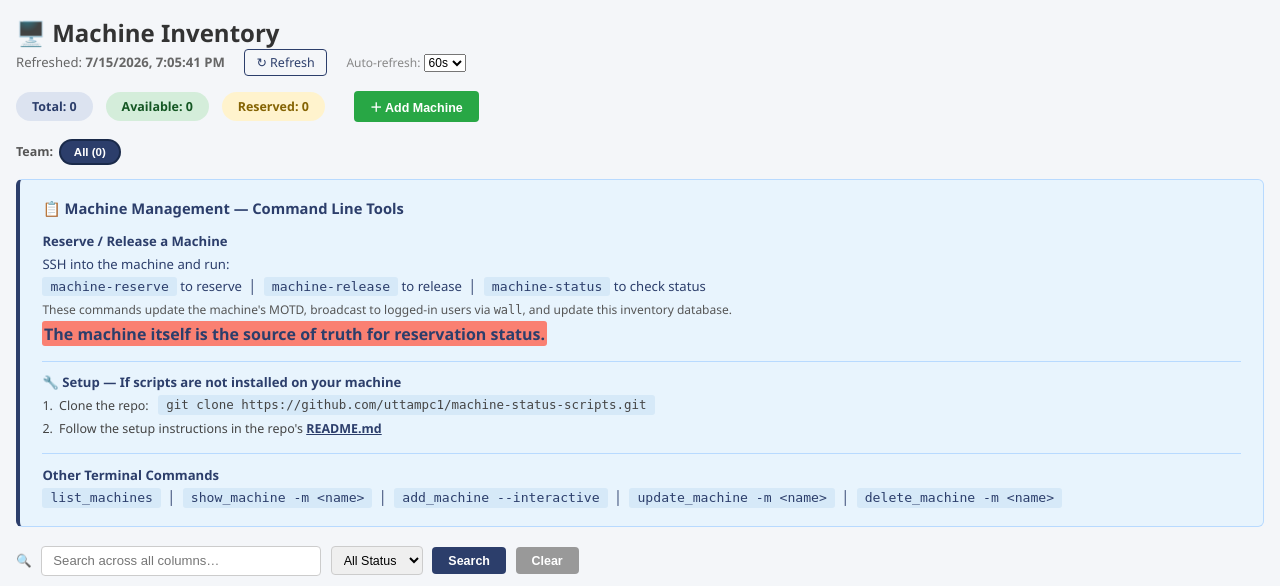
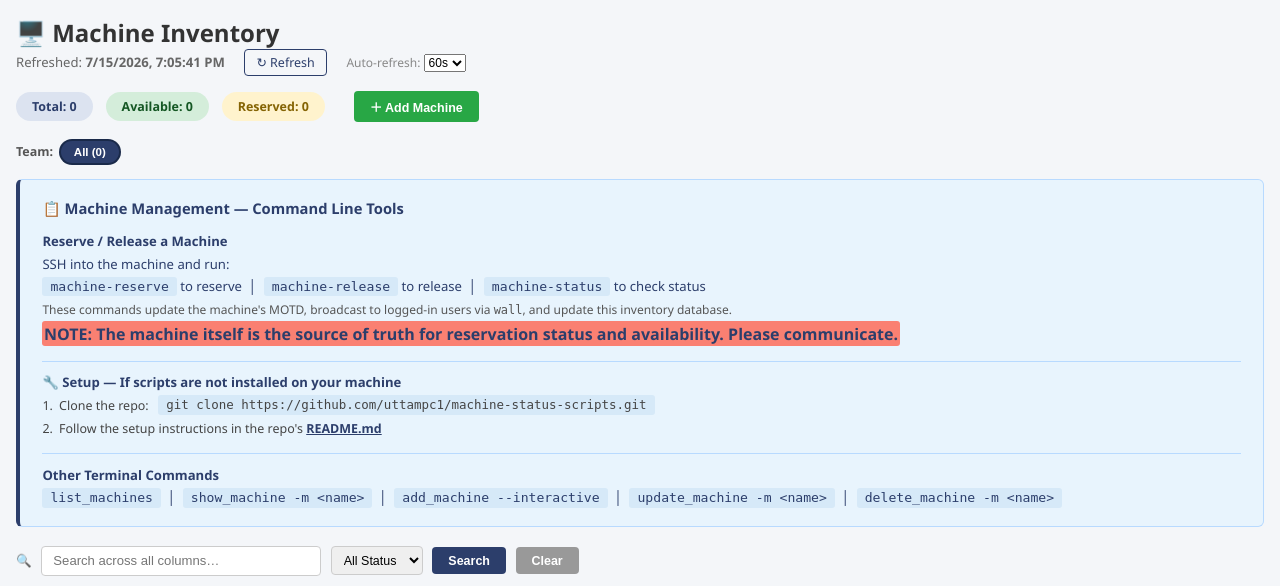
Before and after one commit to uttampc1/machinesapp, a Flask app: page / in a window 1280 px wide. Shown: the top 586 px of the page. Run offline with Flask 3, Linux system fonts and the light colour scheme; data that the repository does not hold is empty.

Commit message:
added NOTE about the source of truth

```diff
--- a/templates/index.html
+++ b/templates/index.html
@@ -524,7 +524,7 @@
         <code>wall</code>, and update this inventory database.
       </span><br>
       <span style="font-size:1.0rem; padding:0.1rem; color:#2c3e6b; font-weight:600; background:#fa8072; border-radius:3px">
-        The machine itself is the source of truth for reservation status.
+        NOTE: The machine itself is the source of truth for reservation status and availability. Please communicate.
       </span>
     </div>
 
```
